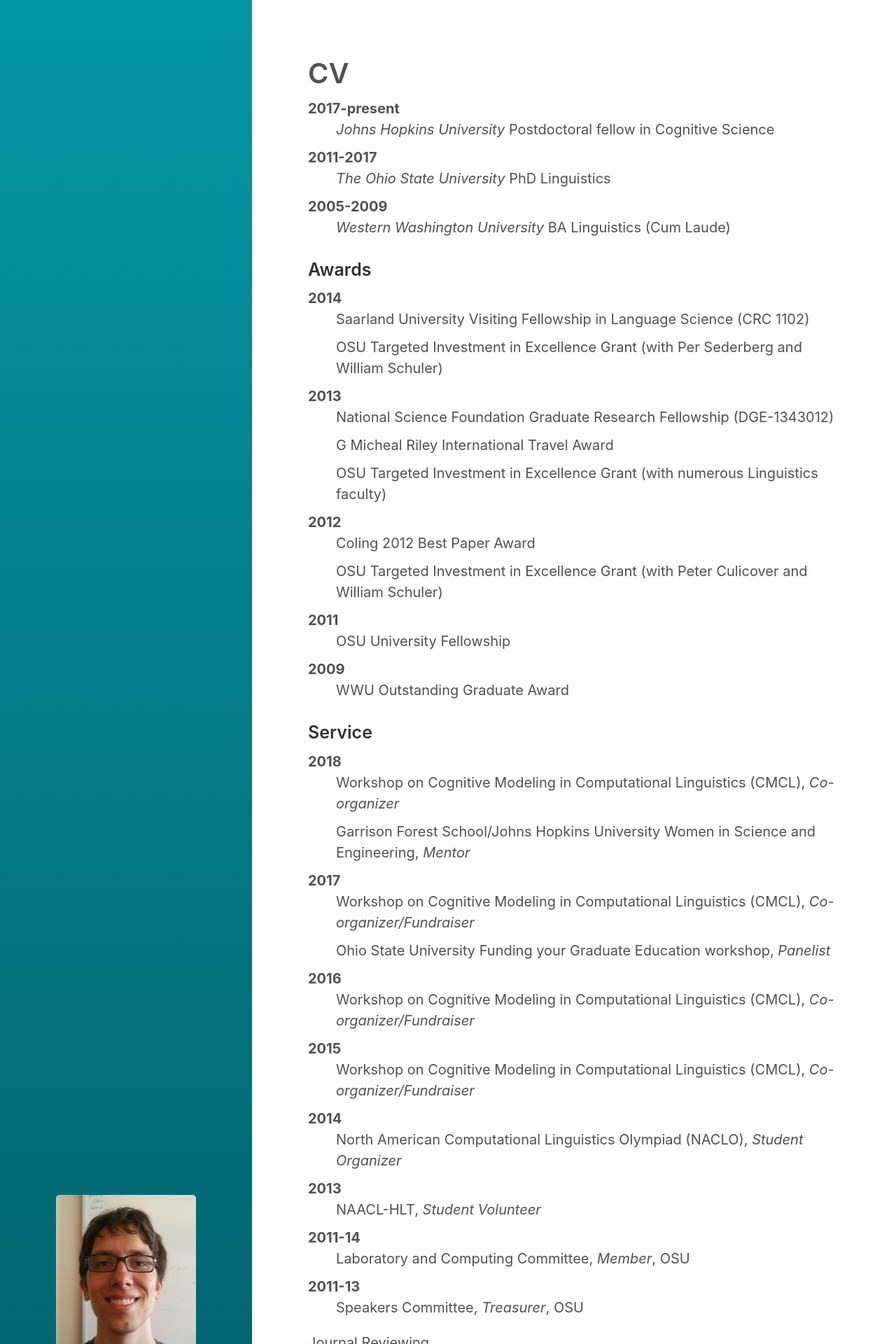
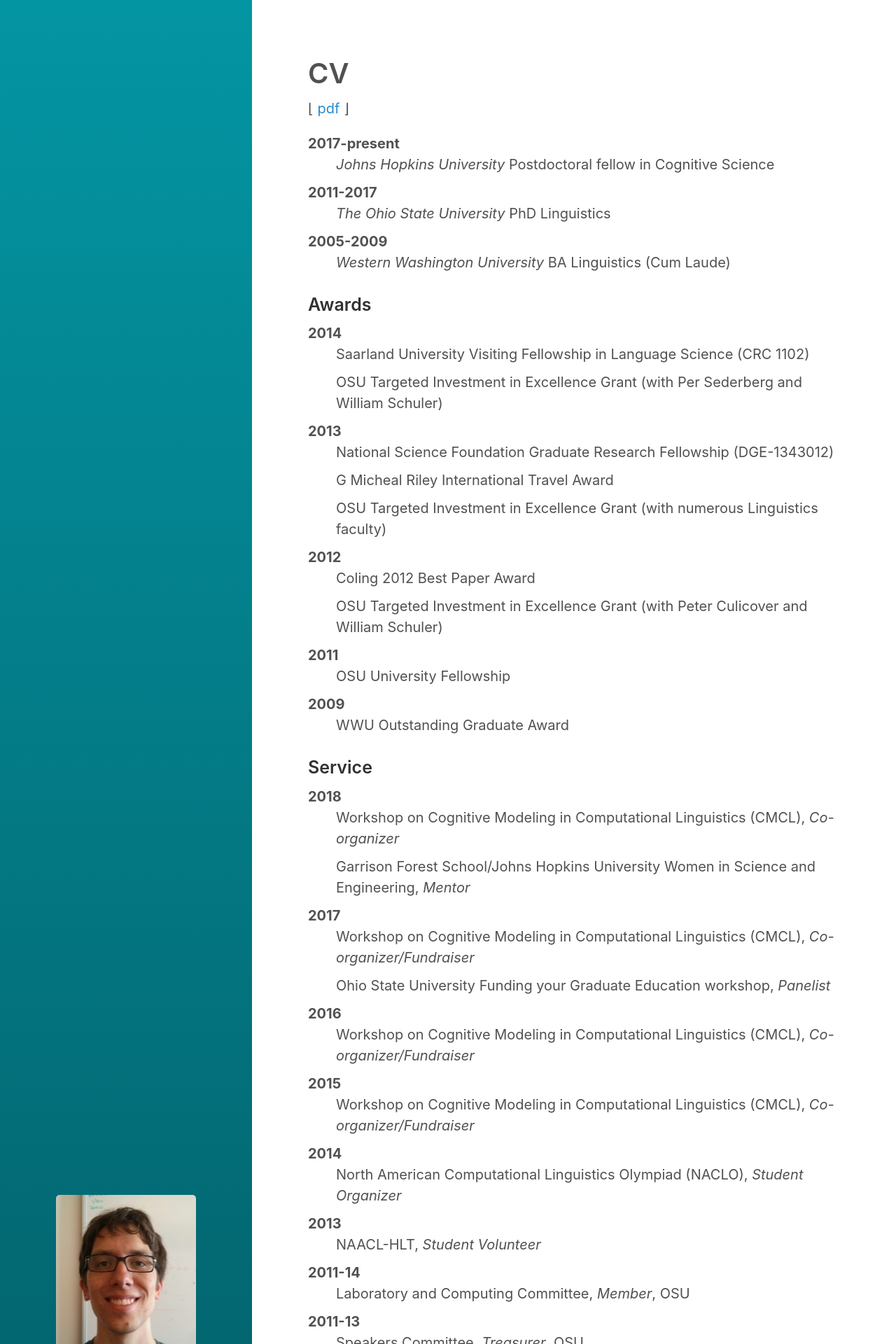
Before and after one commit to yexinqu/vansky.github.io, a Jekyll site: the page built from cv.md, in a window 1280 px wide. Shown: the top 1920 px of the page at 70% size. Built offline with Jekyll 4.4.1, drawn with Linux system fonts in a browser that asks for light colours.

Commit message:
link to cv

```diff
--- a/cv.md
+++ b/cv.md
@@ -5,7 +5,7 @@ sidebar_link: true
 order: 3
 ---
 
-<!--&lfloor; <a href="/assets/pdf/cv.pdf">pdf</a> &rfloor;-->
+&lfloor; <a href="/assets/pdf/cv.pdf">pdf</a> &rfloor;
 
 
 2017-present
```
